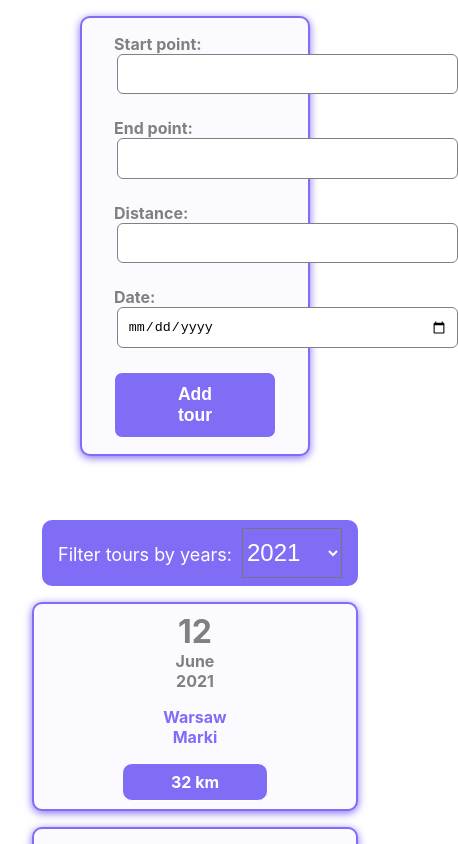
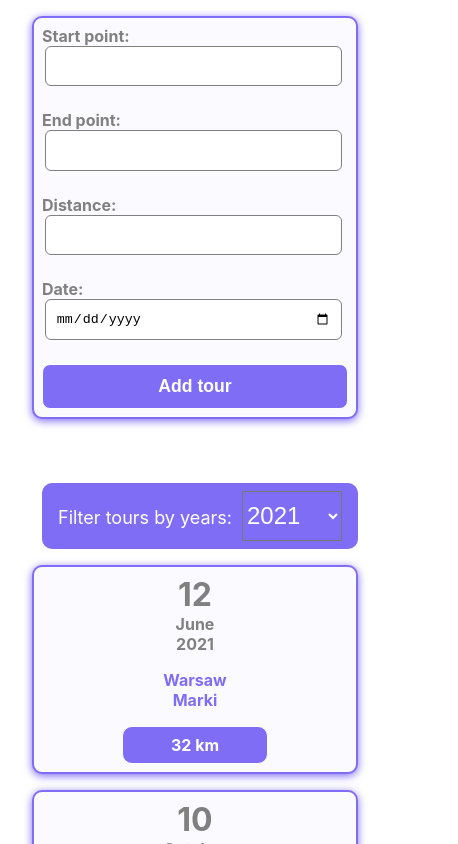
Before and after one commit to edyta555/bicycle-tour, a React (Create React App) app: page / in a window 390 px wide. Shown: the top 844 px of the page, 458 px wide, since content can reach past the window. Built offline with nearby package versions, Linux system fonts and the light colour scheme.

Commit message:
Add styles on mobile for the form..

```diff
--- a/src/components/new-tour/new-tour-form/new-tour-form.module.scss
+++ b/src/components/new-tour/new-tour-form/new-tour-form.module.scss
@@ -2,6 +2,9 @@
   display: flex;
   flex-wrap: wrap;
   gap: 1rem;
+  @media (max-width: 600px) {
+    flex-direction: column;
+  }
 
   .form-field {
     label {
@@ -19,6 +22,9 @@
       border: 1px solid #808080;
       min-height: 1.2rem;
       margin-left: 0.2rem;
+      @media (max-width: 600px) {
+        width: 90%;
+      }
     }
   }
 }
@@ -33,5 +39,8 @@
     padding: 0.7rem 3rem;
     border: 1px solid white;
     border-radius: 8px;
+    @media (max-width: 600px) {
+      width: 100%;
+    }
   }
 }
--- a/src/components/new-tour/new-tour.module.scss
+++ b/src/components/new-tour/new-tour.module.scss
@@ -5,4 +5,8 @@
   margin: 1rem 5rem;
   border-radius: 10px;
   background-color: #fafaff;
+  @media (max-width: 600px) {
+    margin: 1rem 2rem;
+    padding: 0.5rem;
+  }
 }
```
